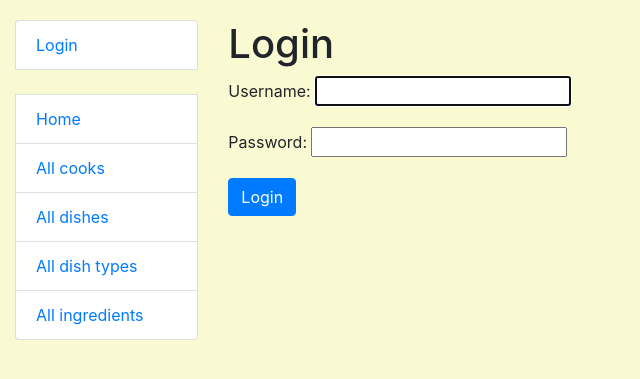
After one commit to VladimirDolhyi/eco-buffet, a Django app: page /accounts/login/ in a window 1280 px wide. The commit adds this page. Shown: the top 379 px of the page, without its empty margins (0-640 px from the left). Run offline with Django 5.2, Linux system fonts and the light colour scheme; some libraries are stand-ins or nearby versions.

Commit message:
add login.html & logout.html

```diff
--- a/cafe/urls.py
+++ b/cafe/urls.py
@@ -1,11 +1,14 @@
 from django.urls import path
 
-from cafe.views import index
 from cafe.views import (
+    index,
+toggle_assign_to_dish,
     DishTypeListView,
     IngredientListView,
     DishListView,
+    DishDetailView,
     CookListView,
+    CookDetailView,
 )
 
 urlpatterns = [
@@ -13,11 +16,11 @@ urlpatterns = [
     path("dishtypes/", DishTypeListView.as_view(), name="dish-type-list"),
     path("ingredients/", IngredientListView.as_view(), name="ingredient-list"),
     path("dishes/", DishListView.as_view(), name="dish-list"),
-    # path("dishes/<int:pk>/", DishDetailView.as_view(), name="dish-detail"),
+    path("dishes/<int:pk>/", DishDetailView.as_view(), name="dish-detail"),
+    path("dishes/<int:pk>/toggle-assign/",
+         toggle_assign_to_dish, name="toggle-dish-assign",),
     path("cooks/", CookListView.as_view(), name="cook-list"),
-    # path(
-    #     "cooks/<int:pk>/", CookDetailView.as_view(), name="cook-detail"
-    # ),
+    path("cooks/<int:pk>/", CookDetailView.as_view(), name="cook-detail"),
 ]
 
 app_name = "cafe"
--- a/eco_buffet/urls.py
+++ b/eco_buffet/urls.py
@@ -14,14 +14,15 @@ Including another URLconf
     1. Import the include() function: from django.urls import include, path
     2. Add a URL to urlpatterns:  path('blog/', include('blog.urls'))
 """
+from debug_toolbar.toolbar import debug_toolbar_urls
 from django.conf import settings
 from django.conf.urls.static import static
 from django.contrib import admin
 from django.urls import path, include
 
-urlpatterns = [
+urlpatterns = ([
     path("admin/", admin.site.urls),
     path("", include("cafe.urls", namespace="cafe")),
+    path("accounts/", include("django.contrib.auth.urls")),
 ] + static(settings.STATIC_URL, document_root=settings.STATIC_ROOT)
-#     path("accounts/", include("django.contrib.auth.urls")),
-#     path("__debug__/", include("debug_toolbar.urls")),
+    + debug_toolbar_urls())
--- a/templates/cafe/cook_list.html
+++ b/templates/cafe/cook_list.html
@@ -25,7 +25,7 @@
       {% for cook in cook_list %}
         <tr>
           <td>{{ cook.id }}</td>
-          <td><a href="#">{{ cook.username }} {% if user == cook %} (Me){% endif %}</a>
+          <td><a href="{% url 'cafe:cook-detail' pk=cook.id %}">{{ cook.username }} {% if user == cook %} (Me){% endif %}</a>
           </td>
           <td>{{ cook.first_name }}</td>
           <td>{{ cook.last_name }}</td>
--- a/templates/cafe/dish_list.html
+++ b/templates/cafe/dish_list.html
@@ -17,15 +17,13 @@
       <tr>
         <th>ID</th>
         <th>Name</th>
-        <th>Description</th>
         <th>Price</th>
         <th style="white-space: nowrap;">Dish type</th>
       </tr>
       {% for dish in dish_list %}
         <tr>
-          <td><a href="#">{{ dish.id }}</a></td>
+          <td><a href="{% url "cafe:dish-detail" pk=dish.id %}">{{ dish.id }}</a></td>
           <td>{{ dish.name }}</td>
-          <td>{{ dish.description }}</td>
           <td>{{ dish.price }}</td>
           <td>{{ dish.dish_type }}</td>
         </tr>
--- a/templates/includes/sidebar.html
+++ b/templates/includes/sidebar.html
@@ -1,15 +1,21 @@
 <ul class="sidebar-nav list-group">
-  {#  {% if user.is_authenticated %}#}
-  {#    <li class="list-group-item">User: <a href="{{ user.get_absolute_url }}">{{ user.get_username }}</a></li>#}
-  {#    <li class="list-group-item"><a href="{% url 'logout' %}?next={{ request.path }}">Logout</a></li>#}
-  {#  {% else %}#}
-  {#    <li class="list-group-item"><a href="{% url 'login' %}?next={{ request.path }}">Login</a></li>#}
-  {#  {% endif %}#}
+  {% if user.is_authenticated %}
+    <li class="list-group-item">User: <a href="{{ user.get_absolute_url }}">{{ user.get_username }}</a></li>
+    <li class="list-group-item">
+      <form action="{% url 'logout' %}?next={{ request.path }}" method="post" style="display:inline;">
+        {% csrf_token %}
+        <button type="submit" class="btn btn-link">Logout</button>
+      </form>
+    </li>
+  {% else %}
+    <li class="list-group-item"><a href="{% url 'login' %}?next={{ request.path }}">Login</a></li>
+  {% endif %}
 
   <br>
 
   <li class="list-group-item"><a href="{% url 'cafe:index' %}">Home</a></li>
-  <li class="list-group-item"><a href="#">All cooks</a></li>
-  <li class="list-group-item"><a href="#">All dishes</a></li>
-  <li class="list-group-item"><a href="#">All dishtypes</a></li>
+  <li class="list-group-item"><a href="{% url 'cafe:cook-list' %}">All cooks</a></li>
+  <li class="list-group-item"><a href="{% url 'cafe:dish-list' %}">All dishes</a></li>
+  <li class="list-group-item"><a href="{% url 'cafe:dish-type-list' %}">All dish types</a></li>
+  <li class="list-group-item"><a href="{% url 'cafe:ingredient-list' %}">All ingredients</a></li>
 </ul>
--- /dev/null
+++ b/templates/registration/login.html
@@ -0,0 +1,25 @@
+{% extends "base.html" %}
+{#{% load crispy_forms_filters %}#}
+
+{% block content %}
+
+  {% if form.errors %}
+    <p>Your username and password didn't match. Please try again.</p>
+  {% endif %}
+
+  <h1>Login</h1>
+
+  {% if next %}
+    <p>Please login to see this page.</p>
+  {% endif %}
+
+  <form method="post" action="{% url 'login' %}">
+    {% csrf_token %}
+    {{ form.as_p }}
+    {#    {{ form|crispy }}#}
+
+    <input type="submit" value="Login" class="btn btn-primary"/>
+    <input type="hidden" name="next" value="{{ next }}"/>
+  </form>
+
+{% endblock %}
```
Also changed, not shown: cafe/views.py (+29 -6 lines), eco_buffet/settings.py (+7 -4 lines), templates/cafe/dish_detail.html (+9 -9 lines), templates/registration/logout.html (added, +7 -0 lines).
